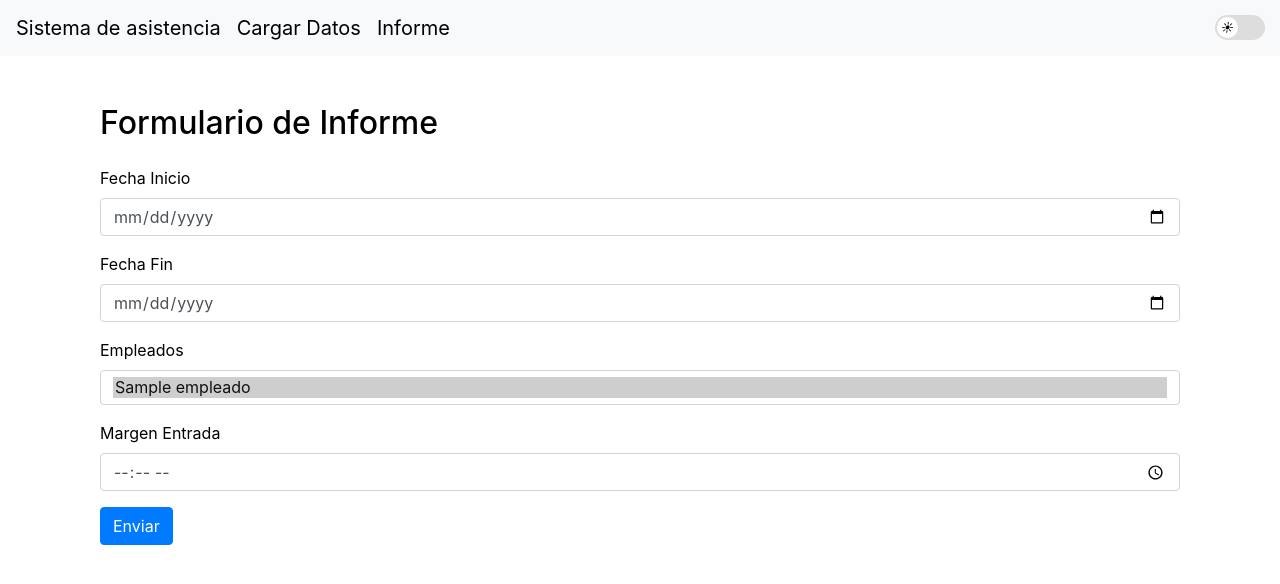
After one commit to TeoITSV/ITS-Asistencia, a Django app: page /informe/ in a window 1280 px wide. The commit adds this page. Shown: the top 584 px of the page. Run offline with Django 4.2, Linux system fonts and the light colour scheme; tables that the repository leaves empty hold one stand-in row (values such as "Sample post"); parts of the project's set-up code (start-up, migrations or seed data) failed here and were passed over; some libraries are stand-ins or nearby versions.

Commit message:
✨ Init de informes

```diff
--- a/ITS-Asistencias/asistencias/forms.py
+++ b/ITS-Asistencias/asistencias/forms.py
@@ -1,5 +1,5 @@
 from django import forms
-
+from asistencias.models import Empleado
 class UploadForm(forms.Form):
     horarios_file = forms.FileField(
         label='Archivo de Horarios (xlsx)',
@@ -11,3 +11,42 @@ class UploadForm(forms.Form):
         widget=forms.ClearableFileInput(attrs={'style': 'opacity: 0; position: absolute; z-index: -1;', 'id': 'marcas_file_input'}),
         required=True
     )
+
+class InformeForm(forms.Form):
+    fechaInicio = forms.DateField(
+        label='Fecha Inicio',
+        widget=forms.DateInput(attrs={'type': 'date', 'class': 'form-control', 'id': 'fechaInicio', 'required': True}),
+        required=True
+    )
+    fechaFin = forms.DateField(
+        label='Fecha Fin',
+        widget=forms.DateInput(attrs={'type': 'date', 'class': 'form-control', 'id': 'fechaFin'}),
+        required=True
+    )
+    empleados = forms.MultipleChoiceField(
+        label='Empleados',
+        widget=forms.SelectMultiple(attrs={'class': 'form-control', 'id': 'empleados'}),
+        required=True
+    )
+    margenEntrada = forms.TimeField(
+        label='Margen Entrada',
+        widget=forms.TimeInput(attrs={'type': 'time', 'class': 'form-control', 'id': 'margenEntrada', 'required': True}),
+        required=True
+    )
+    def __init__(self, *args, **kwargs):
+        super(InformeForm, self).__init__(*args, **kwargs)
+        self.fields['empleados'].choices = [(empleado.idEmpleado, empleado.nombreCompleto) for empleado in Empleado.objects.filter(estaActivo=True)]
+        self.fields['empleados'].initial = [empleado.idEmpleado for empleado in Empleado.objects.filter(estaActivo=True)]
+        self.fields['empleados'].widget.attrs['size'] = len(self.fields['empleados'].choices)
+        self.fields['empleados'].widget.attrs['style'] = 'height: auto;'
+        self.fields['empleados'].widget.attrs['required'] = True
+        self.fields['empleados'].widget.attrs['multiple'] = True
+        self.fields['empleados'].widget.attrs['data-live-search'] = True
+        self.fields['empleados'].widget.attrs['data-none-results-text'] = 'No se encontraron resultados'
+        self.fields['empleados'].widget.attrs['data-none-selected-text'] = 'Seleccione uno o más empleados'
+        self.fields['empleados'].widget.attrs['data-selected-text-format'] = 'count > 3'
+        self.fields['empleados'].widget.attrs['data-count-selected-text'] = 'Seleccionados {0} de {1}'
+        self.fields['empleados'].widget.attrs['data-actions-box'] = True
+        self.fields['empleados'].widget.attrs['data-deselect-all-text'] = 'Deseleccionar todo'
+        self.fields['empleados'].widget.attrs['data-select-all-text'] = 'Seleccionar todo'
+        self.fields['empleados'].widget.attrs['data-style'] = 'btn-outline-secondary'
--- a/ITS-Asistencias/asistencias/templates/base.html
+++ b/ITS-Asistencias/asistencias/templates/base.html
@@ -116,7 +116,8 @@
 
     <nav class="navbar navbar-expand-lg navbar-light bg-light">
         <a class="navbar-brand" href="{% url 'base' %}">Sistema de asistencia</a>
-		<a class="navbar-brand" href="{% url 'upload_files' %}">Faltas</a>
+		<a class="navbar-brand" href="{% url 'upload_files' %}">Cargar Datos</a>
+        <a class="navbar-brand" href="{% url 'informe_pdf' %}">Informe</a>
         <div id="theme-toggle">
             <div id="toggle-container">
                 <div id="toggle-circle"><i>☀</i></div>
--- /dev/null
+++ b/ITS-Asistencias/asistencias/templates/informepdf.html
@@ -0,0 +1,44 @@
+{% extends 'base.html' %}
+{% block content %}
+<div class="container mt-5">
+    <h2 class="mb-4">Formulario de Informe</h2>
+
+    <form method="post" id="informeForm" class="needs-validation" novalidate>
+        {% csrf_token %}
+
+        <div class="form-group">
+            <label for="id_fechaInicio">Fecha Inicio</label>
+            {{ form.fechaInicio }}
+            <div class="invalid-feedback">
+                {{ form.fechaInicio.errors }}
+            </div>
+        </div>
+
+        <div class="form-group">
+            <label for="id_fechaFin">Fecha Fin</label>
+            {{ form.fechaFin }}
+            <div class="invalid-feedback">
+                {{ form.fechaFin.errors }}
+            </div>
+        </div>
+
+        <div class="form-group">
+            <label for="id_empleados">Empleados</label>
+            {{ form.empleados }}
+            <div class="invalid-feedback">
+                {{ form.empleados.errors }}
+            </div>
+        </div>
+
+        <div class="form-group">
+            <label for="id_margenEntrada">Margen Entrada</label>
+            {{ form.margenEntrada }}
+            <div class="invalid-feedback">
+                {{ form.margenEntrada.errors }}
+            </div>
+        </div>
+
+        <button type="submit" class="btn btn-primary">Enviar</button>
+    </form>
+</div>
+{% endblock %}
--- a/ITS-Asistencias/asistencias/urls.py
+++ b/ITS-Asistencias/asistencias/urls.py
@@ -6,5 +6,6 @@ urlpatterns = [
     path('', home_view, name='base'),
     path('form/', form_view, name='form'),
     path('upload/', upload_files, name='upload_files'),
+    path('informe/', informe_pdf_view, name='informe_pdf')
     # Puedes agregar más patrones de URL aquí si es necesario
 ]
--- a/ITS-Asistencias/asistencias/views.py
+++ b/ITS-Asistencias/asistencias/views.py
@@ -1,5 +1,5 @@
 from django.shortcuts import render,redirect
-from asistencias.forms import UploadForm
+from asistencias.forms import UploadForm, InformeForm
 from asistencias.funciones import *
 import pandas as pd
 
@@ -30,3 +30,32 @@ def upload_files(request):
         })
 
     return render(request, 'form.html', {'form': form})
+
+def informe_pdf_view(request):
+    form = InformeForm()
+    if request.method == 'POST':
+        form = InformeForm(request.POST)
+        if form.is_valid():
+            success_flag = True
+            fechaInicio = form.cleaned_data['fechaInicio']
+            fechaFin = form.cleaned_data['fechaFin']
+            empleados = form.cleaned_data['empleados']
+            margenEntrada = form.cleaned_data['margenEntrada']
+            empleados = [Empleado.objects.get(idEmpleado=empleado) for empleado in empleados]
+            print(f'Fecha Inicio: {fechaInicio}')
+            print(f'Fecha Fin: {fechaFin}')
+            print(f'Empleados: {empleados}')
+            print(f'Margen Entrada: {margenEntrada}')
+
+            return render(request, 'informepdf.html', {'form': form, 'success_flag': success_flag})
+        else:
+            # Crea una instancia del formulario con valores por defecto
+            initial_data = {
+                'fechaInicio': '2023-01-01',
+                'fechaFin': '2023-01-31',
+                'empleados': [],
+                'margenEntrada': '08:00:00',
+            }
+            form = InformeForm(initial=initial_data)
+
+    return render(request, 'informepdf.html', {'form': form})
```
